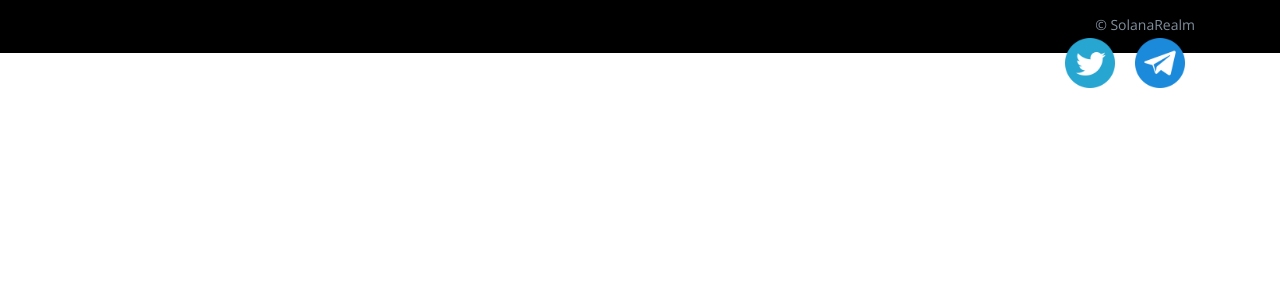
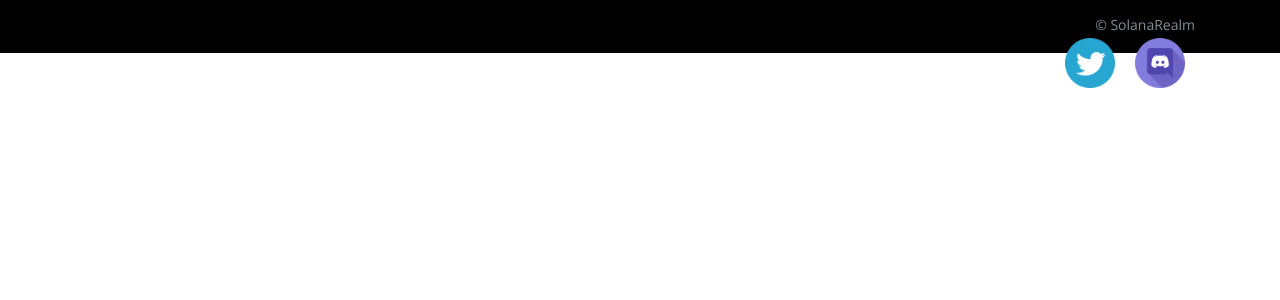
Before and after one commit to mikeshasaco/inverserealm, a Laravel app: template resources/views/layouts/master.blade.php in a window 1280 px wide. Shown: the top 300 px of the page. Run offline with Laravel 8, Linux system fonts and the light colour scheme; the template is opened without the code that fills it, so the values that code supplies are empty.

Commit message:
changed discord linkS

```diff
--- a/resources/views/layouts/master.blade.php
+++ b/resources/views/layouts/master.blade.php
@@ -42,10 +42,10 @@
                 <ul class="navbar-nav ml-auto">
 
                     <li class="nav-item">
-                        <a class="nav-link page-scroll" href="https://twitter.com/InverseRealm"> <img src="twitter.png" height="50px" width="50px" alt=""> </a>
+                        <a class="nav-link page-scroll" href="https://twitter.com/RealmSolana"> <img src="twitter.png" height="50px" width="50px" alt=""> </a>
                     </li>
                     <li class="nav-item">
-                        <a class="nav-link page-scroll" href="https://t.me/+MAKudHqoDhBlZmJh"> <img src="telegram.png" height="50px" width="50px" alt=""> </a>
+                        <a class="nav-link page-scroll" href="https://discord.gg/R3qtPKeCmJ"> <img src="discord.png" height="50px" width="50px" alt=""> </a>
                     </li>
 
                 </ul>
--- a/resources/views/pages/index.blade.php
+++ b/resources/views/pages/index.blade.php
@@ -994,7 +994,7 @@ Click the shiny mint button, approve the transaction on Meta RealmMask and watch
                         <h3 style="color:white;"> Where can is the Discord link?</h3>
                         <div class="content-main">
                             <div class="content-inner">
-                                <p style="color:black;"> <a href="https://t.me/+MAKudHqoDhBlZmJh">Discord</a> </p>
+                                <p style="color:black;"> <a href="https://discord.gg/R3qtPKeCmJ">Discord</a> </p>
                             </div>
 
                         </div>
@@ -1005,7 +1005,7 @@ Click the shiny mint button, approve the transaction on Meta RealmMask and watch
                         <h3 style="color:white;"> where can i find the twitter link?</h3>
                         <div class="content-main">
                             <div class="content-inner">
-                                <p style="color:black;"> <a href="https://twitter.com/InverseRealm" target="_blank">Twitter</a> </p>
+                                <p style="color:black;"> <a href="https://twitter.com/RealmSolana" target="_blank">Twitter</a> </p>
                             </div>
 
                         </div>
```
Also changed, not shown: 1 other file.
